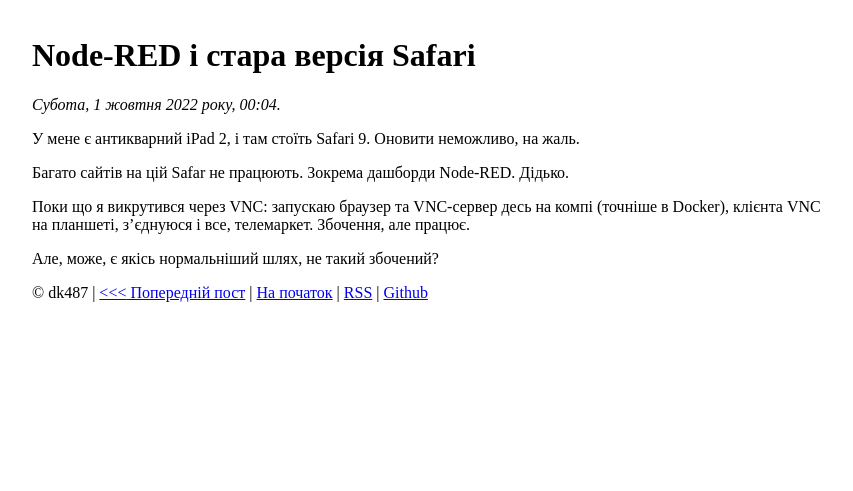
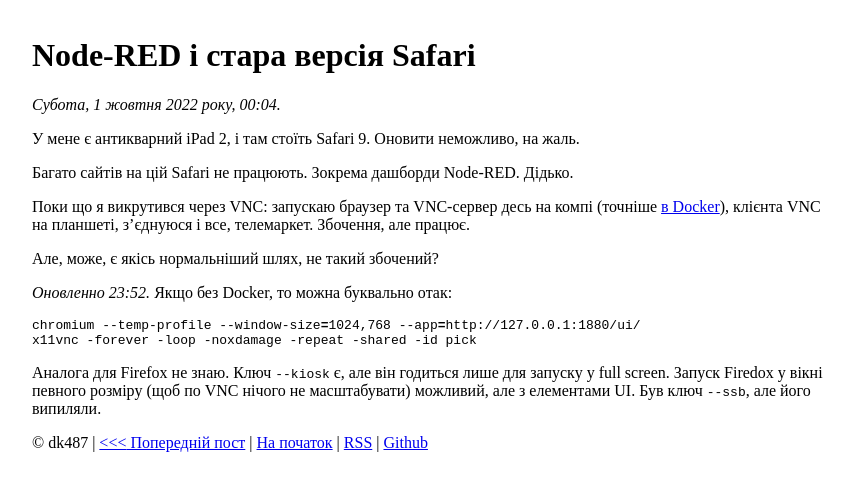
Before and after one commit to dk487/test.de.co.ua, a Jekyll site: the page built from _posts/2022/2022-10-01-node-red-i-stara-versiia-safari.md, in a window 1280 px wide. Shown: the top 491 px of the page, without its empty margins (208-1061 px from the left). Built offline with Jekyll 4.4.1, drawn with Linux system fonts in a browser that asks for light colours.

Commit message:
Post update:

````diff
--- a/_posts/2022/2022-10-01-node-red-i-stara-versiia-safari.md
+++ b/_posts/2022/2022-10-01-node-red-i-stara-versiia-safari.md
@@ -5,8 +5,19 @@
 
 У мене є антикварний iPad 2, і там стоїть Safari 9. Оновити неможливо, на жаль.
 
-Багато сайтів на цій Safar не працюють. Зокрема дашборди Node-RED. Дідько.
+Багато сайтів на цій Safari не працюють. Зокрема дашборди Node-RED. Дідько.
 
-Поки що я викрутився через VNC: запускаю браузер та VNC-сервер десь на компі (точніше в Docker), клієнта VNC на планшеті, з'єднуюся і все, телемаркет. Збочення, але працює.
+Поки що я викрутився через VNC: запускаю браузер та VNC-сервер десь на компі (точніше [в Docker][1]), клієнта VNC на планшеті, з'єднуюся і все, телемаркет. Збочення, але працює.
 
 Але, може, є якісь нормальніший шлях, не такий збочений?
+
+_Оновленно 23:52._ Якщо без Docker, то можна буквально отак:
+
+```sh
+chromium --temp-profile --window-size=1024,768 --app=http://127.0.0.1:1880/ui/
+x11vnc -forever -loop -noxdamage -repeat -shared -id pick
+```
+
+Аналога для Firefox не знаю. Ключ `--kiosk` є, але він годиться лише для запуску у full screen. Запуск Firedox у вікні певного розміру (щоб по VNC нічого не масштабувати) можливий, але з елементами UI. Був ключ `--ssb`, але його випиляли.
+
+[1]: https://github.com/kastaneda/vnc_x11
````
